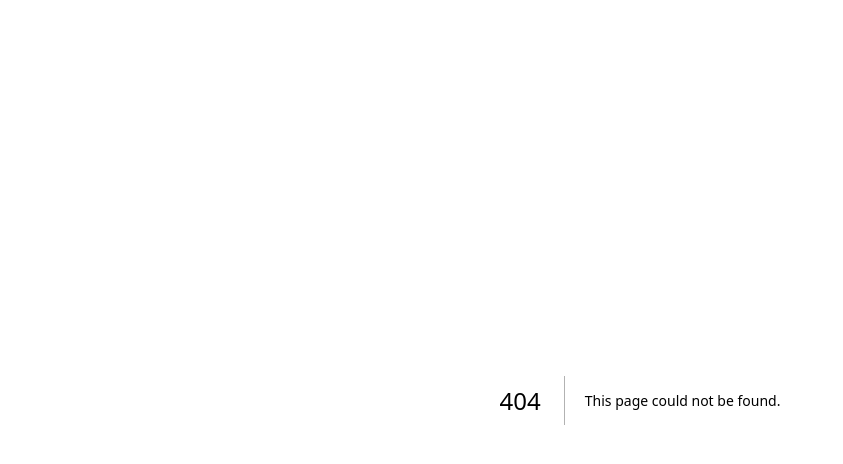
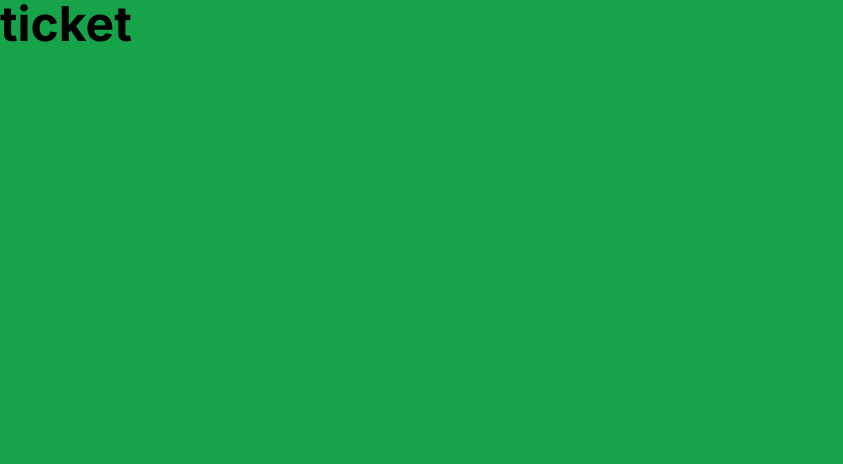
Before and after one commit to AaKuGu/rewritesTailwindCustomDomain, a Next.js app: page /user1/ticket in a window 1280 px wide. Before the commit this address had no page. Shown: the top 464 px of the page, without its empty margins (0-843 px from the left). Built offline with nearby package versions, Linux system fonts and the light colour scheme.

Commit message:
come check this out

```diff
--- a/app/user1/page.jsx
+++ b/app/user1/page.jsx
@@ -4,9 +4,9 @@ import React from "react";
 const page = ({ searchParams }) => {
   const pathname = searchParams?.pathname || false;
   return (
-    <div className={`${""} text-black font-bold text-5xl bg-red-500`}>
+    <div className={`text-black font-bold text-5xl bg-red-500`}>
       user1 text-5xl font-bold bg-red-600 pathname = {pathname}
-      <Link href="/token">link</Link>
+      <Link href="/ticket">ticket</Link>
     </div>
   );
 };
--- /dev/null
+++ b/app/user1/ticket/page.jsx
@@ -0,0 +1,13 @@
+import React from "react";
+
+const page = () => {
+  return (
+    <div
+      className={`${""} w-full h-screen bg-green-600 text-5xl font-bold text-black`}
+    >
+      ticket
+    </div>
+  );
+};
+
+export default page;
--- a/app/user1/token/page.jsx
+++ /dev/null
@@ -1,7 +0,0 @@
-import React from "react";
-
-const page = () => {
-  return <div>token</div>;
-};
-
-export default page;
--- a/middleware.js
+++ b/middleware.js
@@ -5,13 +5,14 @@ export async function middleware(request) {
   console.log("🚀 ~ hostname:", hostname);
   console.log("🚀 ~ pathname dpkg:", pathname);
   console.log("🚀 ~ pathname dpkg:", pathname.startsWith("/go"));
+  console.log("🚀 ~ /user1${pathname}:", `/user1${pathname}`);
 
   if (
     hostname !== "localhost" &&
     hostname !== "rewrites-tailwind-custom-domain.vercel.app" &&
-    pathname == "/"
+    (pathname == "/" || pathname.includes("ticket"))
   ) {
-    return NextResponse.rewrite(new URL(`/user1`, request.url));
+    return NextResponse.rewrite(new URL(`/user1${pathname}`, request.url));
   } else if (pathname.startsWith("/go")) {
     return NextResponse.rewrite(new URL(`/user2`, request.url));
   } else {
```
